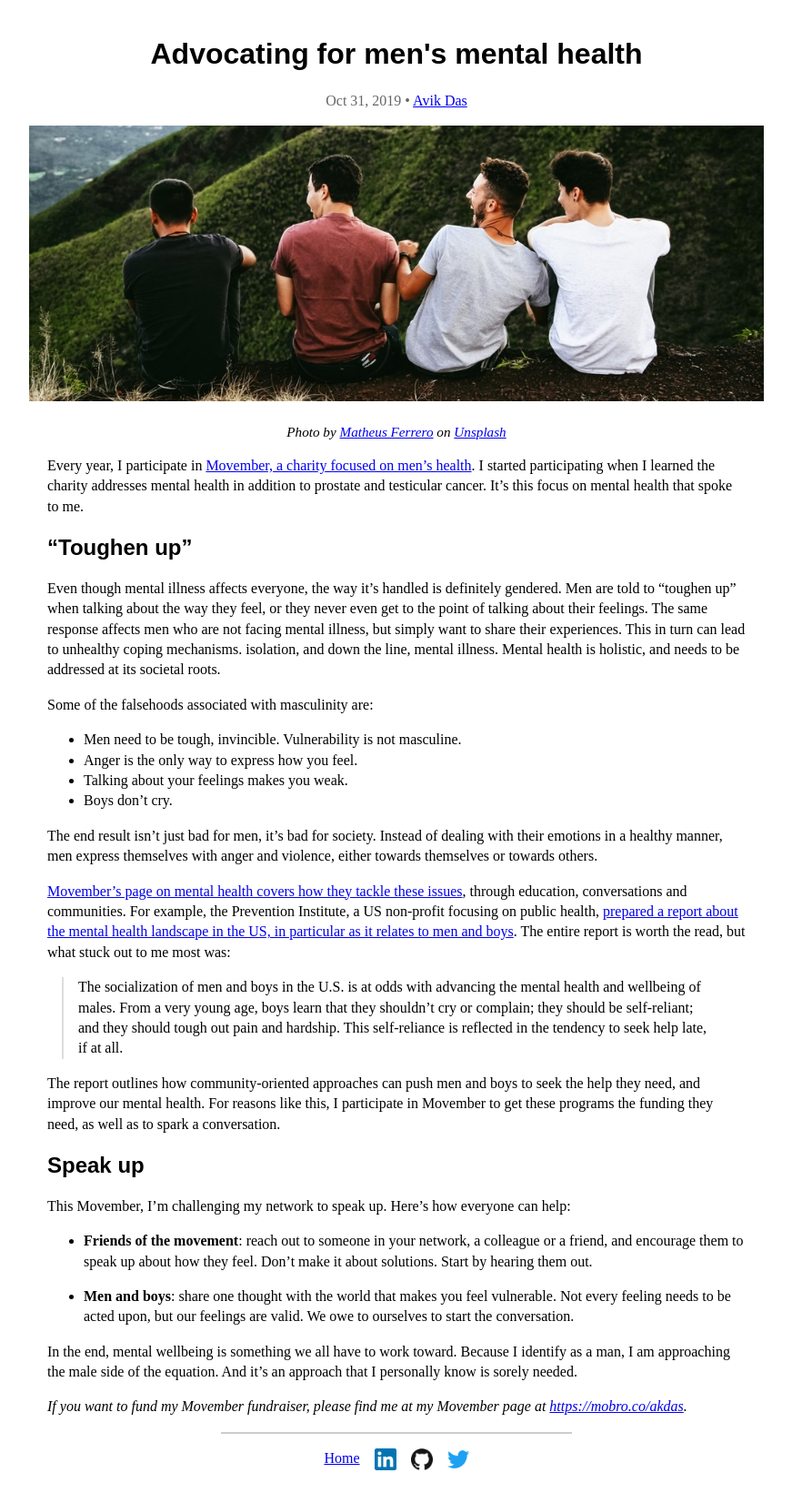
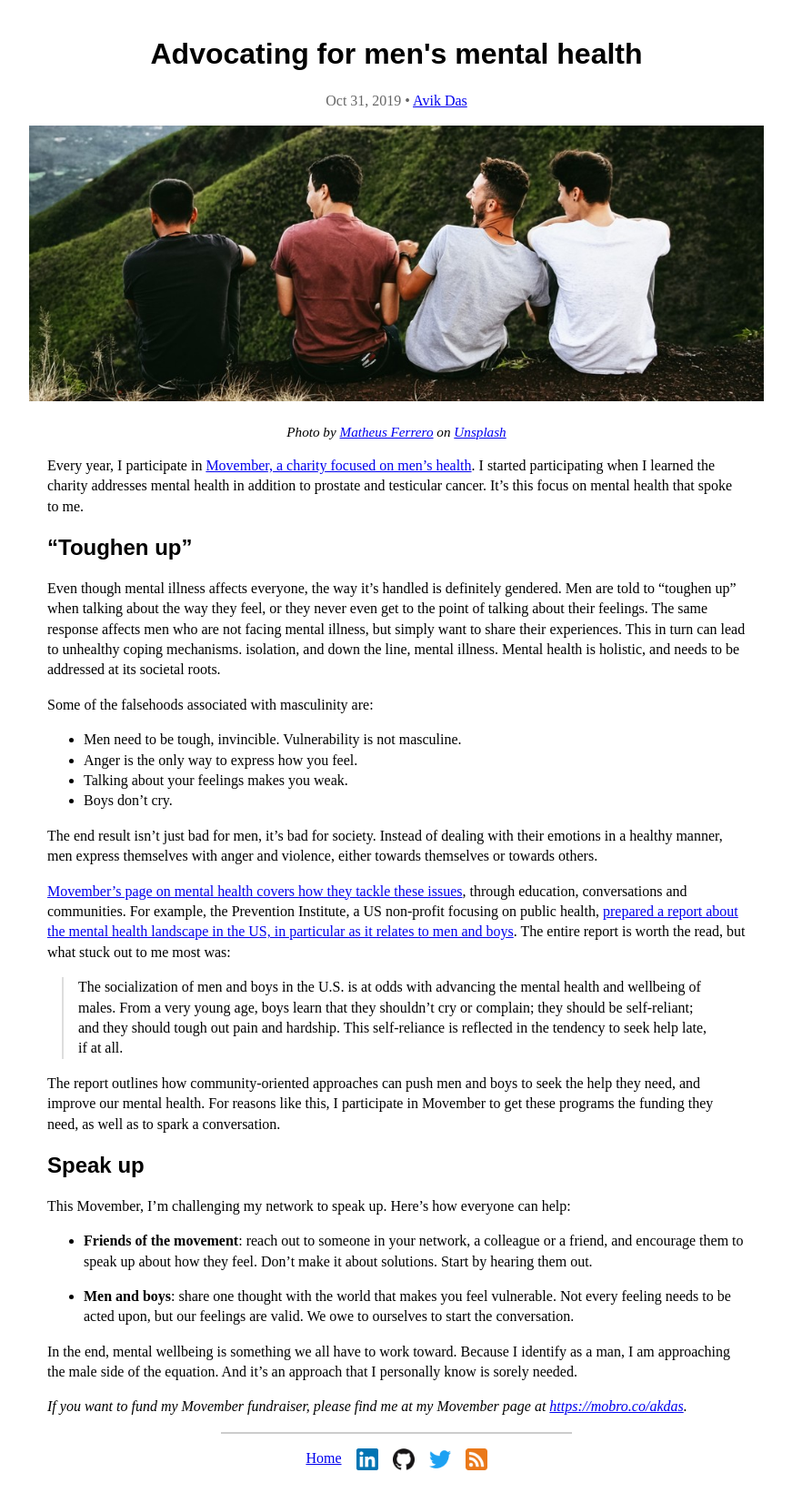
Before and after one commit to avik-das/avik-das.github.io, a Jekyll site: the page built from _posts/2019-10-31-advocating-for-mens-mental-health.md, in a window 1280 px wide. Shown: the whole page at 91% size, without its empty margins (204-1075 px from the left). Built offline with Jekyll 4.4.1, drawn with Linux system fonts in a browser that asks for light colours.

Commit message:
Add RSS link in blog footer

```diff
--- a/_layouts/blog.html
+++ b/_layouts/blog.html
@@ -41,6 +41,7 @@
     <li><a href="{{ site.author.linkedin }}"><img src="/assets/images/logo-linkedin.png" width="24" height="24" /></a></li>
     <li><a href="{{ site.author.github }}"><img src="/assets/images/logo-github.png" width="24" height="24" /></a></li>
     <li><a href="{{ site.author.twitter }}"><img src="/assets/images/logo-twitter.png" width="24" height="24" /></a></li>
+    <li><a href="/feed.xml"><img src="/assets/images/logo-rss.png" width="24" height="24" /></a></li>
   </ul>
 
   {% if page.has_math %}
```
Also changed, not shown: assets/images/logo-rss.png (added).
